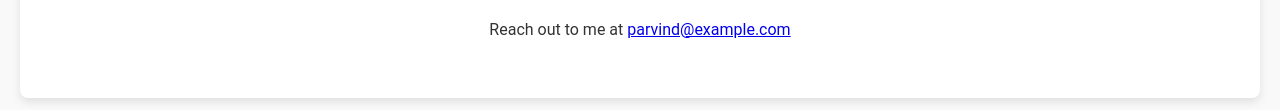
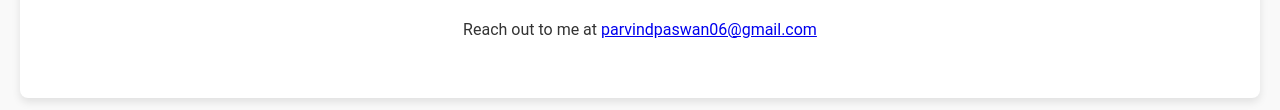
Before and after one commit to parvind06/portfolio, a plain HTML site: page index.html in a window 1280 px wide. Shown: the part 3545-3655 px from the top of the page. Drawn offline with Linux system fonts and the light colour scheme.

Commit message:
Update index.html
Signed-off-by: parvind <38455741+parvind06@users.noreply.github.com>

```diff
--- a/index.html
+++ b/index.html
@@ -177,7 +177,7 @@
       <h2>Contact Me</h2>
       <p>
         Reach out to me at
-        <a href="mailto:parvind@example.com">parvind@example.com</a>
+        <a href="mailto:parvindpaswan06@gmail.com">parvindpaswan06@gmail.com</a>
       </p>
     </section>
 
```
